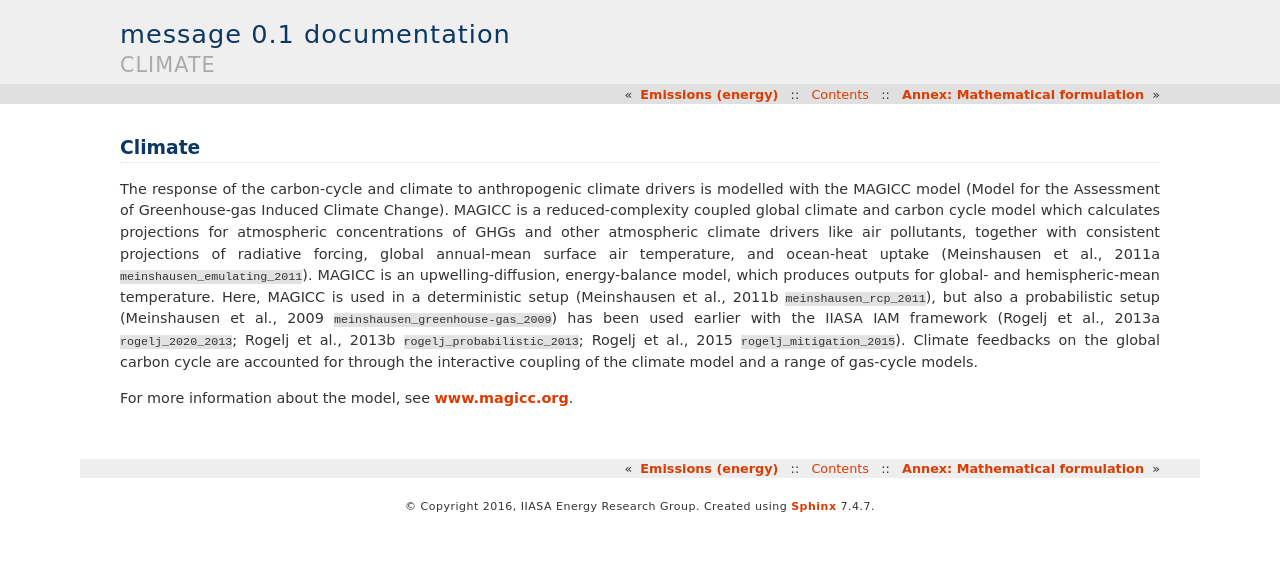
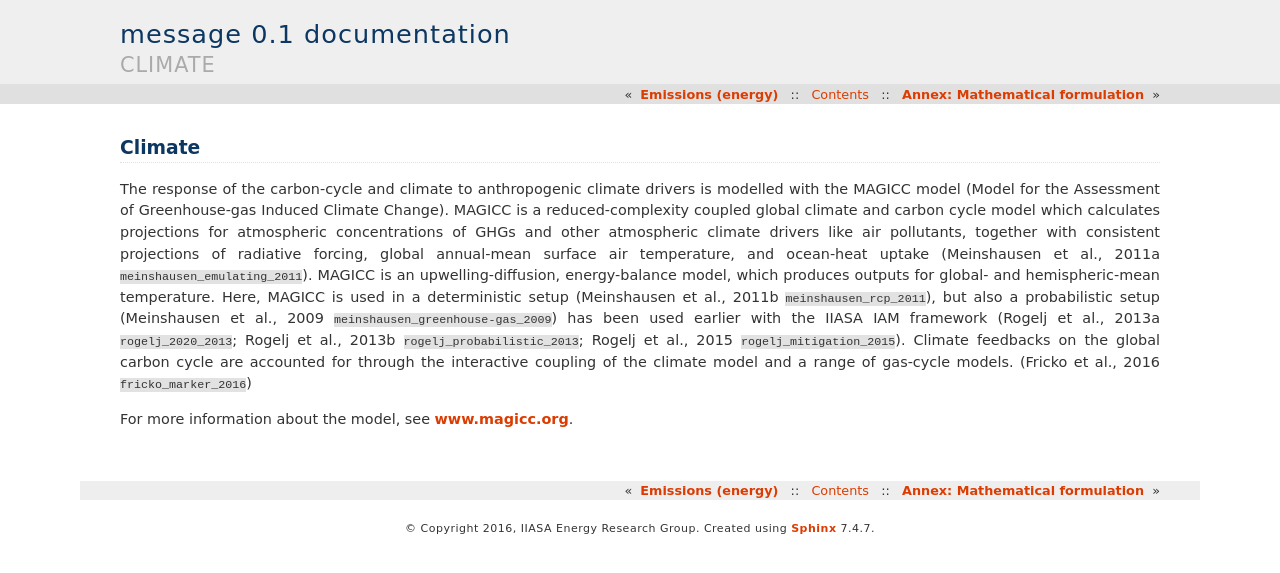
Before and after one commit to yiyi1991/message-ix-models, a Sphinx documentation site: the page built from doc/global/source/message_globiom/climate/climate.rst, in a window 1280 px wide. Shown: the top 573 px of the page. Built offline with Sphinx 7.4.7, drawn with Linux system fonts in a browser that asks for light colours; pages that are not in the unit, such as notebooks, are missing from menus; cross-references to code outside the pages are shown as plain code.

Commit message:
Update climate.rst

```diff
--- a/doc/global/source/message_globiom/climate/climate.rst
+++ b/doc/global/source/message_globiom/climate/climate.rst
@@ -2,6 +2,6 @@
 
 Climate
 ===========
-The response of the carbon-cycle and climate to anthropogenic climate drivers is modelled with the MAGICC model (Model for the Assessment of Greenhouse-gas Induced Climate Change). MAGICC is a reduced-complexity coupled global climate and carbon cycle model which calculates projections for atmospheric concentrations of GHGs and other atmospheric climate drivers like air pollutants, together with consistent projections of radiative forcing, global annual-mean surface air temperature, and ocean-heat uptake (Meinshausen et al., 2011a :cite:`meinshausen_emulating_2011`). MAGICC is an upwelling-diffusion, energy-balance model, which produces outputs for global- and hemispheric-mean temperature. Here, MAGICC is used in a deterministic setup (Meinshausen et al., 2011b :cite:`meinshausen_rcp_2011`), but also a probabilistic setup (Meinshausen et al., 2009 :cite:`meinshausen_greenhouse-gas_2009`) has been used earlier with the IIASA IAM framework (Rogelj et al., 2013a :cite:`rogelj_2020_2013`; Rogelj et al., 2013b :cite:`rogelj_probabilistic_2013`; Rogelj et al., 2015 :cite:`rogelj_mitigation_2015`). Climate feedbacks on the global carbon cycle are accounted for through the interactive coupling of the climate model and a range of gas-cycle models.
+The response of the carbon-cycle and climate to anthropogenic climate drivers is modelled with the MAGICC model (Model for the Assessment of Greenhouse-gas Induced Climate Change). MAGICC is a reduced-complexity coupled global climate and carbon cycle model which calculates projections for atmospheric concentrations of GHGs and other atmospheric climate drivers like air pollutants, together with consistent projections of radiative forcing, global annual-mean surface air temperature, and ocean-heat uptake (Meinshausen et al., 2011a :cite:`meinshausen_emulating_2011`). MAGICC is an upwelling-diffusion, energy-balance model, which produces outputs for global- and hemispheric-mean temperature. Here, MAGICC is used in a deterministic setup (Meinshausen et al., 2011b :cite:`meinshausen_rcp_2011`), but also a probabilistic setup (Meinshausen et al., 2009 :cite:`meinshausen_greenhouse-gas_2009`) has been used earlier with the IIASA IAM framework (Rogelj et al., 2013a :cite:`rogelj_2020_2013`; Rogelj et al., 2013b :cite:`rogelj_probabilistic_2013`; Rogelj et al., 2015 :cite:`rogelj_mitigation_2015`). Climate feedbacks on the global carbon cycle are accounted for through the interactive coupling of the climate model and a range of gas-cycle models. (Fricko et al., 2016 :cite:`fricko_marker_2016`)
 
 For more information about the model, see `www.magicc.org <http://www.magicc.org/>`_.
```
